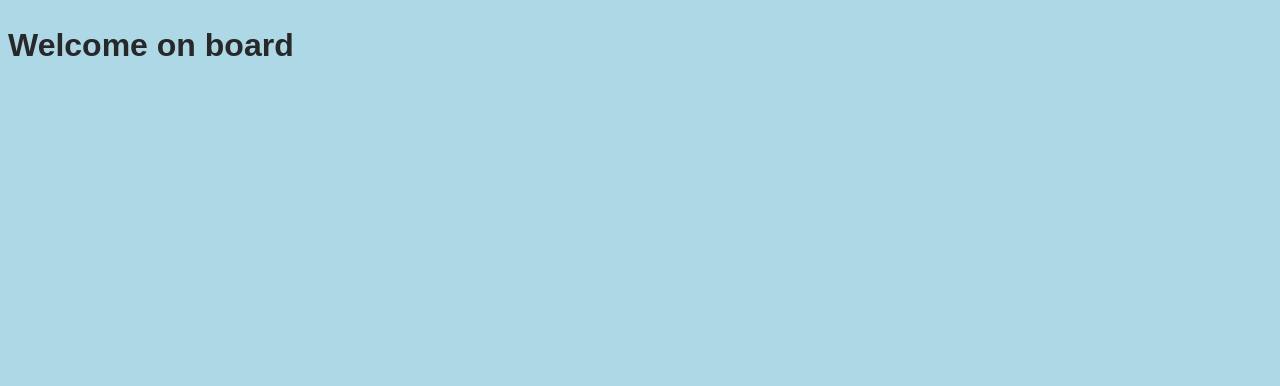
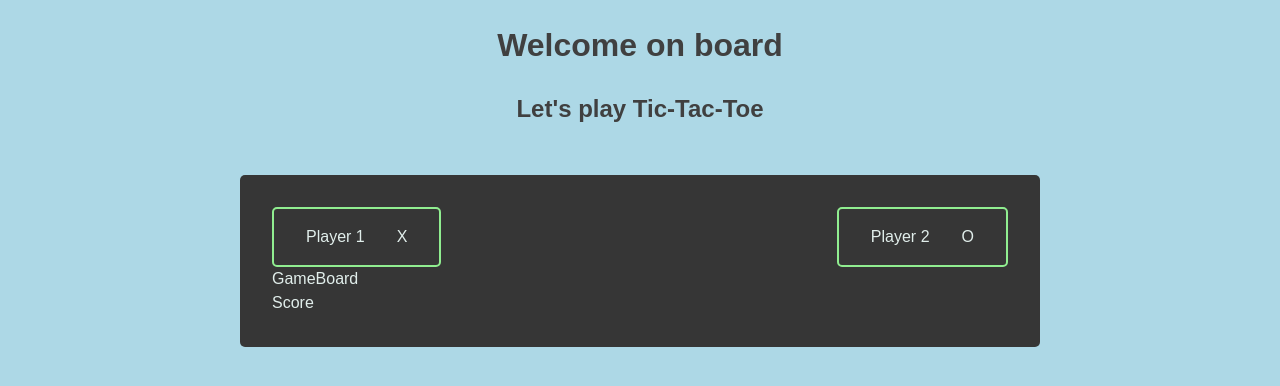
Before and after one commit to rmalldt/games-js, a website: page tic-tac-toe/index.html in a window 1280 px wide. Drawn offline with Linux system fonts and the light colour scheme.

Commit message:
Add players section

```diff
--- a/tic-tac-toe/assets/styles.css
+++ b/tic-tac-toe/assets/styles.css
@@ -5,12 +5,44 @@
 }
 
 html {
-  font-family: sans-serif;
-  line-height: 1.5;
-  color: #282828;
   box-sizing: border-box;
 }
 
 body {
+  min-height: 100dvh;
+
+  font-family: sans-serif;
+  line-height: 1.5;
+  color: #404040;
   background: lightblue;
 }
+
+header {
+  text-align: center;
+}
+
+.game {
+  width: 50rem;
+  margin: 3rem auto;
+  padding: 2rem;
+  background-color: rgb(54, 54, 54);
+  color: #e1eeeb;
+  border-radius: 5px;
+}
+
+.players {
+  display: flex;
+  justify-content: space-between;
+  align-items: center;
+
+  text-align: center;
+
+  & div {
+    border: 2px solid lightgreen;
+    border-radius: 5px;
+    padding: 0 2rem;
+
+    display: flex;
+    gap: 2rem;
+  }
+}
--- a/tic-tac-toe/index.html
+++ b/tic-tac-toe/index.html
@@ -8,6 +8,23 @@
     <title>Tic-Tac-Toe</title>
   </head>
   <body>
-    <h1>Welcome on board</h1>
+    <header>
+      <h1>Welcome on board</h1>
+      <h2>Let's play Tic-Tac-Toe</h2>
+    </header>
+    <div class="game">
+      <section class="players">
+        <div>
+          <p>Player 1</p>
+          <p>X</p>
+        </div>
+        <div>
+          <p>Player 2</p>
+          <p>O</p>
+        </div>
+      </section>
+      <section class="game-board">GameBoard</section>
+      <section class="score">Score</section>
+    </div>
   </body>
 </html>
```
